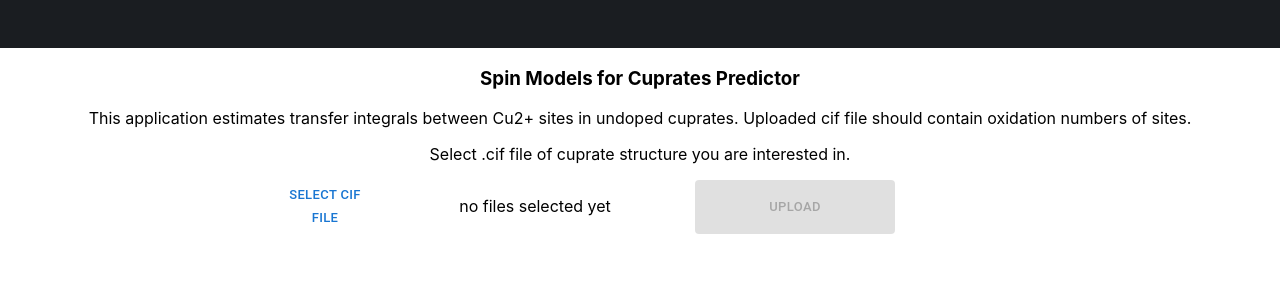
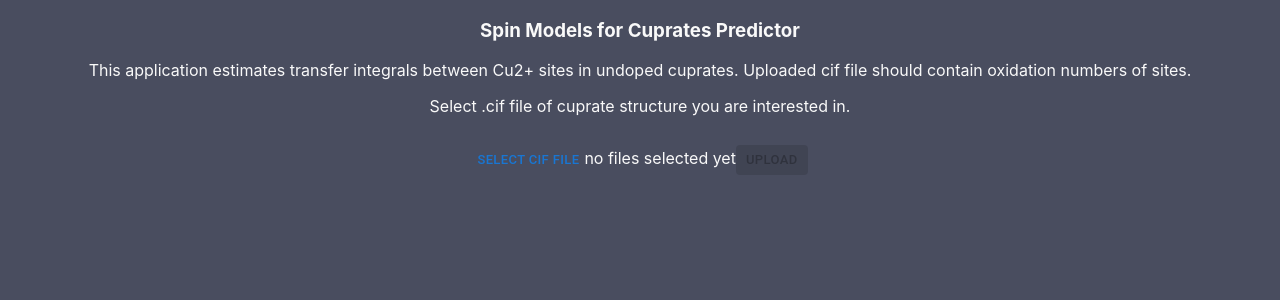
Before and after one commit to denyskononenko/smcp, a React (Create React App) app: page / in a window 1280 px wide. Shown: the top 300 px of the page. Built offline with nearby package versions, Linux system fonts and the light colour scheme.

Commit message:
feat: design update with dark theme

```diff
--- a/src/Scene.js
+++ b/src/Scene.js
@@ -6,11 +6,11 @@ import ExchangeColors from "./declarations.js"
 class ThreeScene extends Component {
 
     componentDidMount(){
-        // const backgroundColor = "#C0C0C0";
+        const backgroundColor = "#21232b";
         const sizes = {width: this.mount.clientWidth, height: this.mount.clientHeight};
         // scene
         this.scene = new THREE.Scene();
-        // this.scene.background = new THREE.Color( backgroundColor );
+        this.scene.background = new THREE.Color( backgroundColor );
         // init light
         this.light = new THREE.AmbientLight("#ffffff", 1);
         this.pointLight = new THREE.PointLight("#ffffff", 1, 1000);
@@ -27,8 +27,8 @@ class ThreeScene extends Component {
         const controls = new OrbitControls(this.camera, this.renderer.domElement);
 
         // configure controls constrains for maximal zoom in/out in angstroms
-        controls.maxDistance = 30;
-        controls.minDistance = 6;
+        controls.maxDistance = 50;
+        controls.minDistance = 20;
 
         // add objects to the scene
         this.scene.add(this.light);
--- a/src/css/App.css
+++ b/src/css/App.css
@@ -1,36 +1,10 @@
 .App {
   text-align: center;
+  background-color: #494D5f
 }
 
-.App-header {
-  background-color: #1A1D21;
-  height: 3em;
-  position: relative;
-  right: 0;
-  left: 0;
-  display: flex;
-  align-items: center;
-  justify-content: center;
-}
-
-.App-header a {
-  float: left;
-  display: block;
-  color: #ffffff;
-  text-align: center;
-  padding: 0.25em;
+a {
   text-decoration: none;
-  font-size: 17px;
-  height: 100%;
-  border-bottom: 3px solid transparent;
-}
-
-.App-header a:hover {
-  border-bottom: 3px solid rgb(0, 90, 255);
-}
-
-.App-header a.active {
-  border-bottom: 3px solid rgb(0, 90, 255);
 }
 
 .mainContainer {
@@ -50,17 +24,27 @@
   align-items: center
 }
 
-.IntroTextWrapper {
+.BoxWrapper {
+  display: flex;
+  justify-content: center;
+  margin: 4px;
 }
 
-.fileUploadWrapper {
-  vertical-align: center;
-  justify-content: center;
-  display: grid;
-  grid-template-columns: 100px 300px 200px 100px;
-  gap: 10px;
-  margin: 10px;
-  height: 20%;
+.TextBox {
+  text-align: justify;
+  width: 80%;
+}
+
+h3 {
+  text-align: center;
+}
+
+.TruncatedText {
+  width: 20ch;
+  overflow: hidden;
+  white-space: nowrap;
+  text-overflow: ellipsis;
+  display: "inline-block";
 }
 
 .sceneWrapper {
--- a/src/css/index.css
+++ b/src/css/index.css
@@ -5,6 +5,8 @@ body {
     sans-serif;
   -webkit-font-smoothing: antialiased;
   -moz-osx-font-smoothing: grayscale;
+  background-color: #494D5f;
+  color:#f9f9f9;
 }
 
 code {
```
